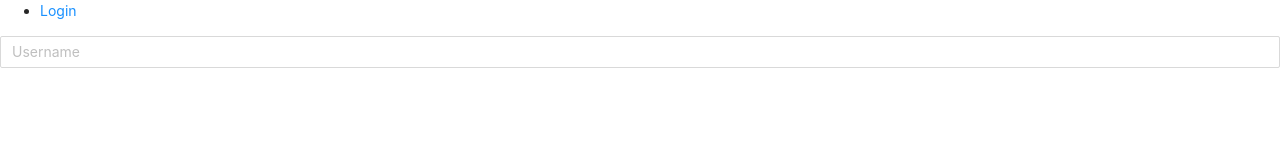
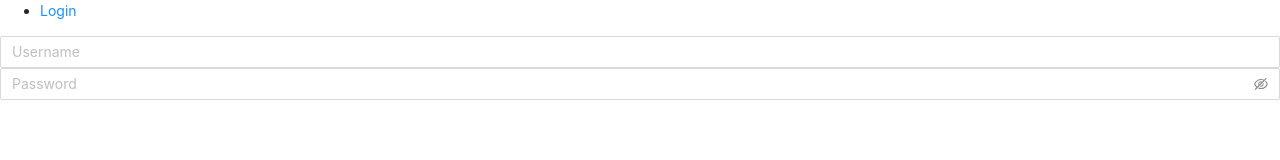
Before and after one commit to RachaelMSimmonds/ISTE-500-501-01, a React (Create React App) app in the folder arts/: page /login in a window 1280 px wide. Shown: the top 160 px of the page. Built offline with nearby package versions, Linux system fonts and the light colour scheme.

Commit message:
Fixed password box

```diff
--- a/arts/src/login.jsx
+++ b/arts/src/login.jsx
@@ -9,9 +9,10 @@ function Login(){
 	return(
 		<div className = "login">
 			<div>
-			<Input placeholder = "Username" />
+				<Input placeholder = "Username" />
 			</div>
 			<div>
+				<Input.Password placeholder = "Password" iconRender={visible => (visible ? <EyeTwoTone /> : <EyeInvisibleOutlined />)} />
 			</div>
 		</div>
 	);
@@ -21,7 +22,7 @@ function Login(){
 //console.log(Login);
 
 //			<Input placeholder = "Username" />
-//			<Input.password placeholder = "Password" iconRender={visible => (visible ? <EyeTwoTone /> : <EyeInvisibleOutlined />)} />
+//			<Input.Password placeholder = "Password" iconRender={visible => (visible ? <EyeTwoTone /> : <EyeInvisibleOutlined />)} />
 
 
 export default Login;
```
